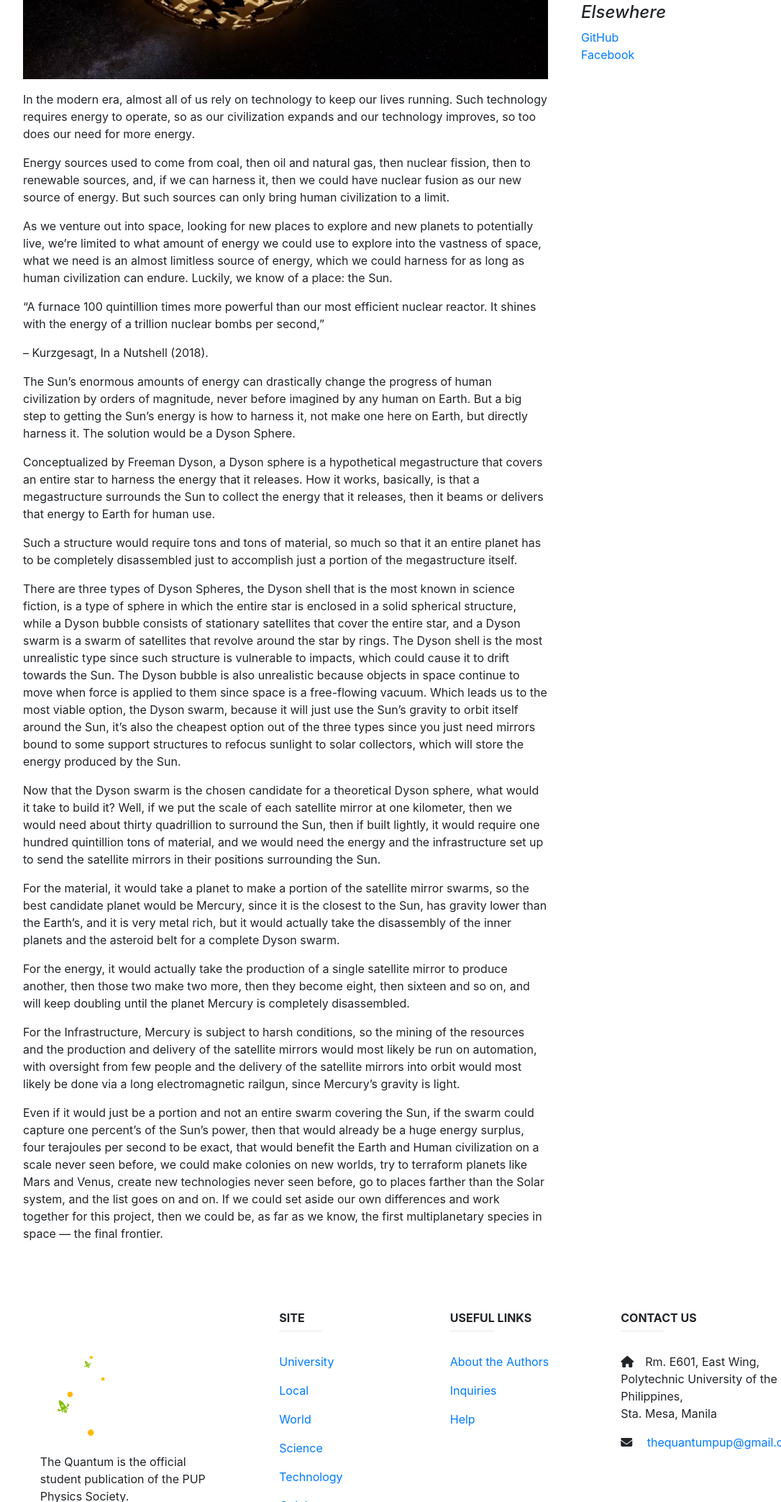
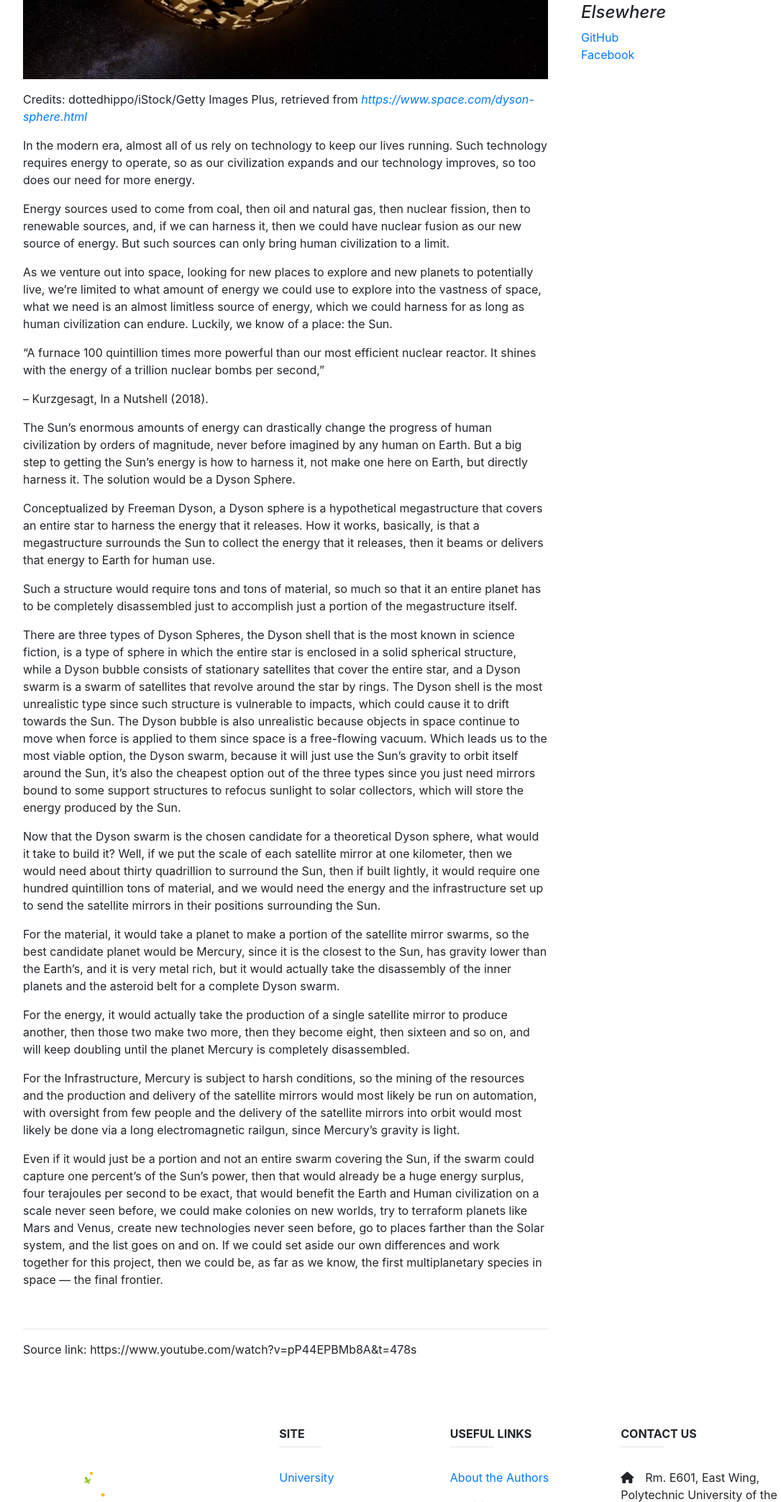
Before and after one commit to pupthequantum/pupthequantum.github.io, a website: page posts/opinion/the-dyson-sphere.html in a window 1280 px wide. Shown: the part 797-2884 px from the top of the page at 72% size, without its empty margins (53-1139 px from the left). Drawn offline with nearby package versions, Linux system fonts and the light colour scheme; a script that the page names is missing.

Commit message:
Added credits to image

```diff
--- a/posts/opinion/the-dyson-sphere.html
+++ b/posts/opinion/the-dyson-sphere.html
@@ -31,6 +31,7 @@
       <div class="mb-1 text-muted"><span class="date">Sat, October 10, 2020 (Uploaded Thu, April 29, 2020</span></div>
       <!-- Insert Headline Image Here -->
       <img class="section-head-image mt-2 mb-3" src="/assets/dyson-sphere.png" style="width: 100%; height: 60vh; object-fit: cover;" alt="">
+      <p>Credits: dottedhippo/iStock/Getty Images Plus, retrieved from <i><a href="https://www.space.com/dyson-sphere.html">https://www.space.com/dyson-sphere.html</a></i></p>
       <!-- Insert HTML Converted Markdown Here -->
       <p>In the modern era, almost all of us rely on technology to keep our lives running. Such technology requires energy to operate, so as our civilization expands and our technology improves, so too does our need for more energy.</p>
       <p>Energy sources used to come from coal, then oil and natural gas, then nuclear fission, then to renewable sources, and, if we can harness it, then we could have nuclear fusion as our new source of energy. But such sources can only bring human civilization to a limit.</p>
@@ -48,6 +49,8 @@
       <p>For the energy, it would actually take the production of a single satellite mirror to produce another, then those two make two more, then they become eight, then sixteen and so on, and will keep doubling until the planet Mercury is completely disassembled.</p>
       <p>For the Infrastructure, Mercury is subject to harsh conditions, so the mining of the resources and the production and delivery of the satellite mirrors would most likely be run on automation, with oversight from few people and the delivery of the satellite mirrors into orbit would most likely be done via a long electromagnetic railgun, since Mercury’s gravity is light.</p>
       <p>Even if it would just be a portion and not an entire swarm covering the Sun, if the swarm could capture one percent’s of the Sun’s power, then that would already be a huge energy surplus, four terajoules per second to be exact, that would benefit the Earth and Human civilization on a scale never seen before, we could make colonies on new worlds, try to terraform planets like Mars and Venus, create new technologies never seen before, go to places farther than the Solar system, and the list goes on and on. If we could set aside our own differences and work together for this project, then we could be, as far as we know, the first multiplanetary species in space — the final frontier.</p>
+      <br><hr>
+      <p>Source link: https://www.youtube.com/watch?v=pP44EPBMb8A&t=478s</p>
     </div>
     <aside class="col-md-4 blog-sidebar">
       <div class="sticky-sidebar">
```
